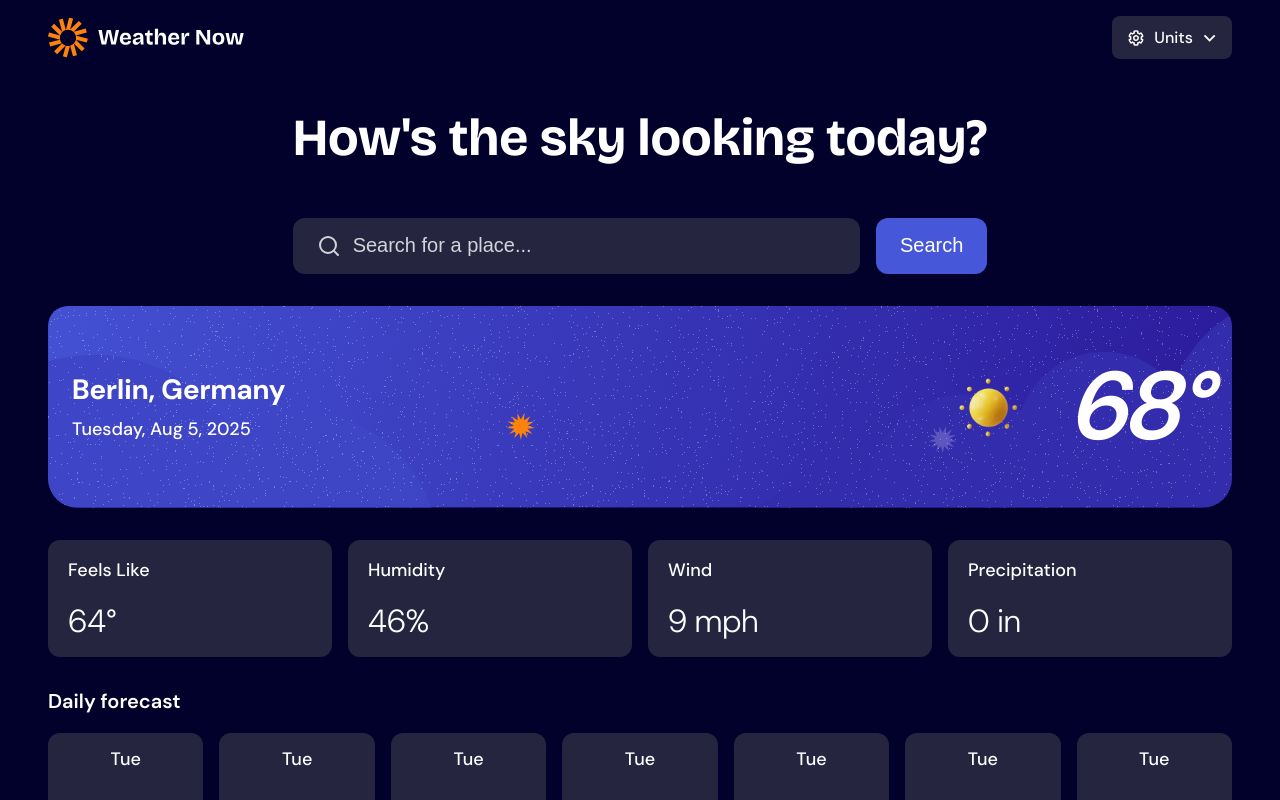
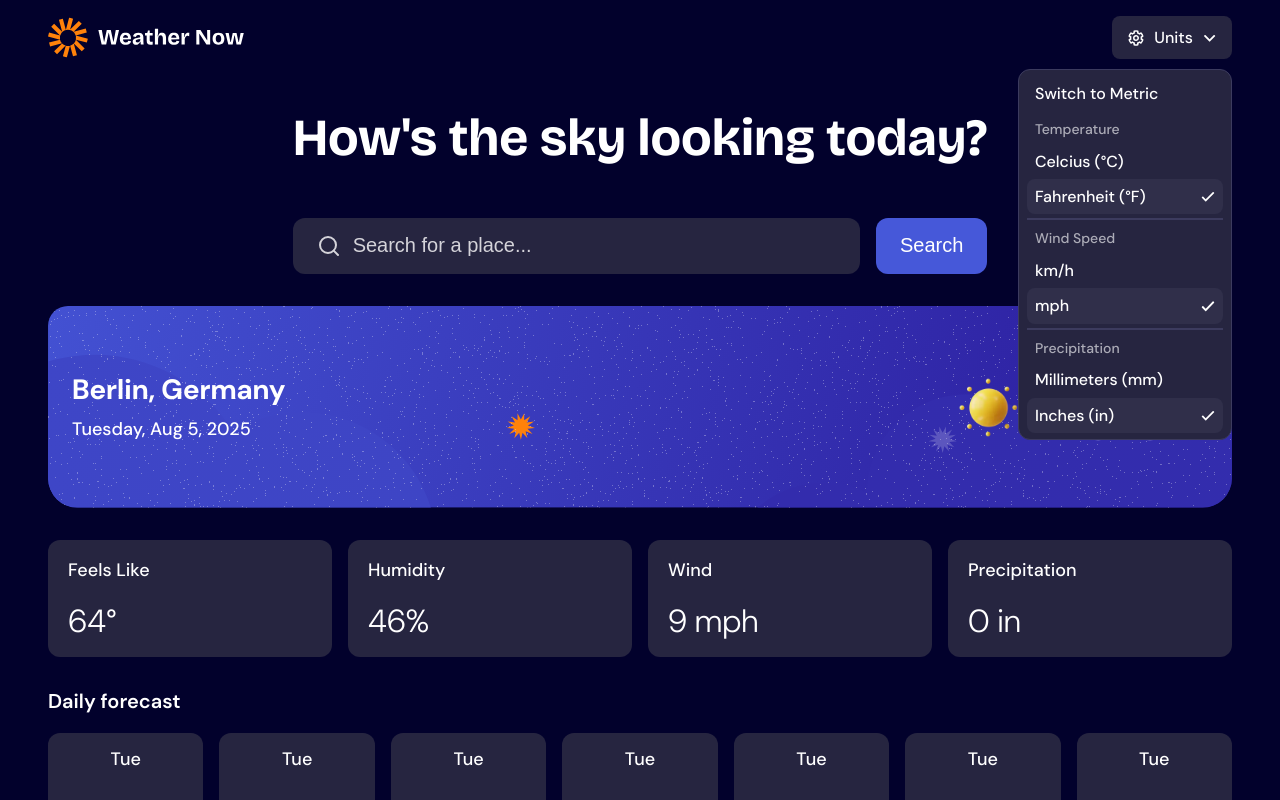
Before and after one commit to ahndrou/weather-app, a React (Vite) app: page / in a window 1280 px wide. Both pictures are taken after a click on the button "Units". Shown: the top 800 px of the page. Built offline with nearby package versions, Linux system fonts and the light colour scheme.

Commit message:
add units drop down.
used the 'dropdown' component from Radix Primitives.

```diff
--- a/package.json
+++ b/package.json
@@ -10,6 +10,7 @@
     "preview": "vite preview"
   },
   "dependencies": {
+    "radix-ui": "^1.4.3",
     "react": "^19.2.0",
     "react-dom": "^19.2.0",
     "react-feather": "^2.0.10",
--- a/src/components/Button.tsx
+++ b/src/components/Button.tsx
@@ -4,19 +4,18 @@ import styled, { css } from "styled-components";
 import type React from "react";
 import { textPreset7, textPreset8 } from "./GlobalStyles";
 
-type ColorOption = "light" | "dark";
-
-type ButtonProps = {
+type ButtonProps = React.ComponentPropsWithoutRef<"button"> & {
   children: React.ReactNode;
   hasStartIcon?: boolean;
-  color: ColorOption;
 };
 
-export default function Button({ children, hasStartIcon, color }: ButtonProps) {
-  const colorVarName =
-    color === "light" ? "--clr-neutral-600" : "--clr-neutral-800";
+export default function Button({
+  children,
+  hasStartIcon,
+  ...props
+}: ButtonProps) {
   return (
-    <Wrapper color={colorVarName} hasStartIcon={hasStartIcon}>
+    <Wrapper hasStartIcon={hasStartIcon} {...props}>
       {hasStartIcon && <img src={cogIcon} />}
       <span>{children}</span>
       <img src={dropdownIcon} />
@@ -25,7 +24,6 @@ export default function Button({ children, hasStartIcon, color }: ButtonProps) {
 }
 
 type WrapperProps = {
-  color: "--clr-neutral-600" | "--clr-neutral-800";
   hasStartIcon?: boolean;
 };
 
@@ -50,7 +48,7 @@ const withoutIconStyles = css`
 `;
 
 const Wrapper = styled.button<WrapperProps>`
-  background-color: var(${(p) => p.color});
+  background-color: var(--clr-neutral-800);
   color: var(--clr-neutral-000);
   border: none;
   border-radius: 8px;
--- a/src/components/Header.tsx
+++ b/src/components/Header.tsx
@@ -1,14 +1,12 @@
 import logo from "../assets/images/logo.svg";
-import Button from "./Button";
 import styled from "styled-components";
+import UnitsDropdown from "./UnitsDropdown";
 
 export default function Header() {
   return (
     <Wrapper>
       <img src={logo} />
-      <Button hasStartIcon color="dark">
-        Units
-      </Button>
+      <UnitsDropdown />
     </Wrapper>
   );
 }
--- /dev/null
+++ b/src/components/UnitsDropdown.tsx
@@ -0,0 +1,110 @@
+import { DropdownMenu } from "radix-ui";
+import Button from "./Button";
+import styled from "styled-components";
+import { textPreset7, textPreset8 } from "./GlobalStyles";
+import checkMark from "../assets/images/icon-checkmark.svg";
+import { useState } from "react";
+
+export default function UnitsDropdown() {
+  const [unitSystem, setUnitSystem] = useState("imperial");
+  const usingMetric = unitSystem === "metric";
+  const usingImperial = unitSystem === "imperial";
+
+  const switchSystem = () =>
+    usingMetric ? setUnitSystem("imperial") : setUnitSystem("metric");
+
+  return (
+    <DropdownMenu.Root>
+      <DropdownMenu.Trigger asChild>
+        <Button hasStartIcon>Units</Button>
+      </DropdownMenu.Trigger>
+
+      <DropdownMenu.Portal>
+        <Content align={"end"} sideOffset={10}>
+          <Item>
+            <UnitSwitchButton onClick={switchSystem}>
+              {usingMetric ? "Switch to Imperial" : "Switch to Metric"}
+            </UnitSwitchButton>
+          </Item>
+
+          <DropdownMenu.Group>
+            <Label>Temperature</Label>
+            <Unit active={usingMetric}>Celcius (°C)</Unit>
+            <Unit active={usingImperial}>Fahrenheit (°F)</Unit>
+          </DropdownMenu.Group>
+
+          <Separator />
+
+          <DropdownMenu.Group>
+            <Label>Wind Speed</Label>
+            <Unit active={usingMetric}>km/h</Unit>
+            <Unit active={usingImperial}>mph</Unit>
+          </DropdownMenu.Group>
+
+          <Separator />
+
+          <DropdownMenu.Group>
+            <Label>Precipitation</Label>
+            <Unit active={usingMetric}>Millimeters (mm)</Unit>
+            <Unit active={usingImperial}>Inches (in)</Unit>
+          </DropdownMenu.Group>
+        </Content>
+      </DropdownMenu.Portal>
+    </DropdownMenu.Root>
+  );
+}
+
+const Content = styled(DropdownMenu.Content)`
+  ${textPreset7}
+
+  background-color: var(--clr-neutral-800);
+  padding: 6px 8px;
+  border-radius: 12px;
+  min-width: 214px;
+  border: 1px solid var(--clr-neutral-600);
+  display: grid;
+  gap: 4px;
+`;
+
+const Separator = styled(DropdownMenu.Separator)`
+  border: 1px solid var(--clr-neutral-600);
+`;
+
+const Label = styled(DropdownMenu.Label)`
+  ${textPreset8}
+
+  padding: 6px 8px;
+  color: var(--clr-neutral-300);
+`;
+
+const UnitSwitchButton = styled.button`
+  ${textPreset7}
+
+  background-color: inherit;
+  border: none;
+  padding: 0;
+  color: var(--clr-neutral-000);
+  cursor: pointer;
+`;
+
+type UnitProps = {
+  children: React.ReactNode;
+  active: boolean;
+};
+
+const Unit = ({ children, active }: UnitProps) => {
+  return (
+    <Item $active={active}>
+      {children}
+      {active && <img src={checkMark} />}
+    </Item>
+  );
+};
+
+const Item = styled(DropdownMenu.Item)<{ $active?: boolean }>`
+  padding: 8px;
+  background-color: ${(p) => p.$active && "var(--clr-neutral-700)"};
+  border-radius: 8px;
+  display: flex;
+  justify-content: space-between;
+`;
```
Also changed, not shown: 1 other file (tests, documents, lock files or other folders).
